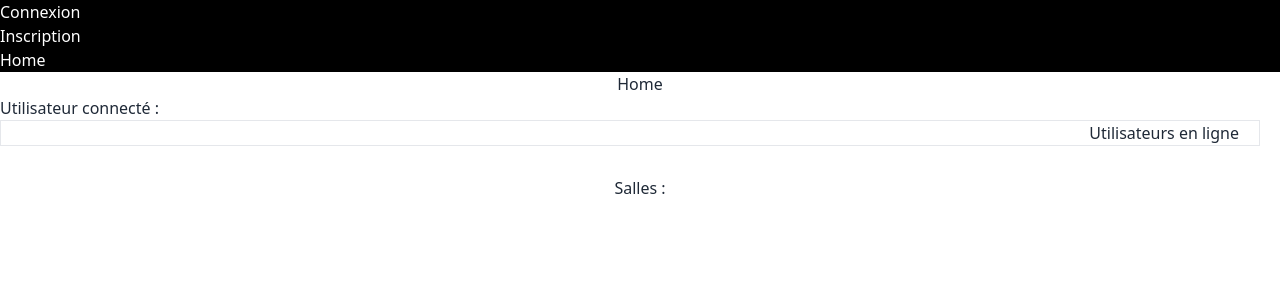
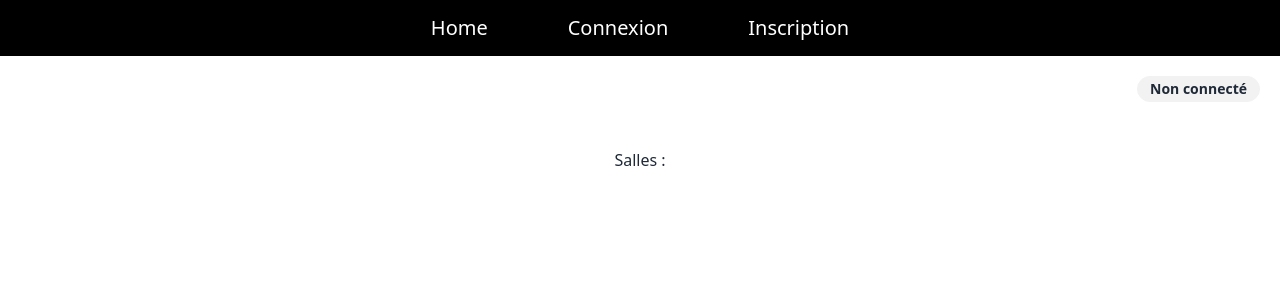
Before and after one commit to ESGI-4eme-annee/realtime-quizz, a React (Vite) app in the folder frontend/: page / in a window 1280 px wide. Shown: the top 300 px of the page. Built offline with nearby package versions, Linux system fonts and the light colour scheme.

Commit message:
Refactor App.jsx, Home.jsx, and NavBar.jsx

```diff
--- a/frontend/src/App.jsx
+++ b/frontend/src/App.jsx
@@ -20,8 +20,6 @@ function App() {
 
 
   useEffect(() => {
-
-
     setIsLogged(isUserLogged());
   }, []);
 
@@ -29,7 +27,7 @@ function App() {
   return (
     <>
       <BrowserRouter>
-        <NavBar/>
+        <NavBar isLogged={isLogged}/>
         <Routes>
           <Route path="register" element={<RegisterPage />} />
           <Route index path="login" element={<LoginPage setIsLogged={setIsLogged}/>} />
--- a/frontend/src/Components/Home.jsx
+++ b/frontend/src/Components/Home.jsx
@@ -15,7 +15,6 @@ function Home({ isConnected }) {
 
     const navigate = useNavigate();
 
-
     useEffect(() => {
         if (user != null ) {
             setUserData(user);
@@ -23,7 +22,7 @@ function Home({ isConnected }) {
                 setUserIsAdmin(true);
             }
         }
-    },[user]);
+    }, [isConnected, user]);
 
 
 
@@ -45,20 +44,39 @@ function Home({ isConnected }) {
     };
 
     return (
-        <div>
-            <h1 className="title">Home</h1>
-            <p>Utilisateur connecté : {user?.userEmail}</p>
-
-            <div className="right border">
-                <div className="userOnline">
-                    <h2>Utilisateurs en ligne</h2>
-                    <ul className="listUserOnline">
-                        {onlineUsers.map((user, index) => (
-                            <li key={index}>{user}</li>
-                        ))}
-                    </ul>
+        <div className="p-5">
+            <div className="text-end font-semibold">
+                {
+                    isConnected
+                    ? <div className="badge badge-primary mb-4 p-3">Connecté</div>
+                    : <div className="badge badge-ghost mb-4 p-3">Non connecté</div>
+                }
+            </div>
+            {
+                isConnected &&
+                <div className="drawer drawer-end">
+                    <input id="my-drawer" type="checkbox" className="drawer-toggle" />
+                    <div className="drawer-content flex justify-end">
+                        {/* Page content here */}
+                        <label htmlFor="my-drawer" className="drawer-button btn btn-sm">Utilisateurs connecté</label>
+                    </div>
+                    <div className="drawer-side">
+                        <label htmlFor="my-drawer" aria-label="close sidebar" className="drawer-overlay"></label>
+                        <ul className="menu p-4 w-96 min-h-full bg-base-200 text-base-content">
+                            <h2 className="text-2xl max-w-64 text-center mx-auto">Identifiants des utilisateurs connectés</h2>
+                            <ul className="listUserOnline text-center my-6 font-semibold">
+                                {
+                                    onlineUsers.length === 0
+                                    ? <li>Aucun utilisateur connecté</li>
+                                    : onlineUsers.map((user, index) => (
+                                        <li key={index}>{user}</li>
+                                    ))
+                                }
+                            </ul>
+                        </ul>
+                    </div>
                 </div>
-            </div>
+            }
 
             { userIsAdmin ? <div className="divCenter">
                 <div className="divCreateRoom">
--- a/frontend/src/Components/NavBar.jsx
+++ b/frontend/src/Components/NavBar.jsx
@@ -2,23 +2,29 @@ import React from 'react';
 import { Outlet, Link } from "react-router-dom";
 // import '@css/NavBar.css';
 
-function NavBar() {
+function NavBar({ isLogged }) {
     return (
         <>
             <header>
                 <nav>
-                    <ul className=" flex-row bg-black  text-white ">
-                        <>
-                            <li>
-                                <Link to="/login">Connexion</Link>
+                    <ul className="flex bg-black text-white h-14 justify-center items-center">
+                        <li className="px-10 text-xl">
+                            <Link to="/">Home</Link>
+                        </li>
+                        {
+                            isLogged ?
+                            <li className="px-10 text-xl">
+                                <Link to="/" onClick={() => { localStorage.removeItem('token'); window.location.reload(); }}>Déconnexion</Link>
                             </li>
-                            <li>
-                                <Link to="/register">Inscription</Link>
-                            </li>
-                            <li>
-                                <Link to="/">Home</Link>
-                            </li>
-                        </>
+                            : <>
+                                <li className="px-10 text-xl">
+                                    <Link to="/login">Connexion</Link>
+                                </li>
+                                <li className="px-10 text-xl">
+                                    <Link to="/register">Inscription</Link>
+                                </li>
+                            </>
+                        }
                     </ul>
                 </nav>
             </header>
--- a/frontend/src/context/SocketContext.jsx
+++ b/frontend/src/context/SocketContext.jsx
@@ -16,7 +16,6 @@ export const SocketContextProvider = ({ children }) => {
     const [onlineUsers, setOnlineUsers] = useState([]);
     const [room, setRoom] = useState({});
     const [roomUsers, setRoomUsers] = useState([]);
-
 
     const fetchdata = async () => {
         try {
```
Lines whose indentation alone changed are shown as unchanged.
